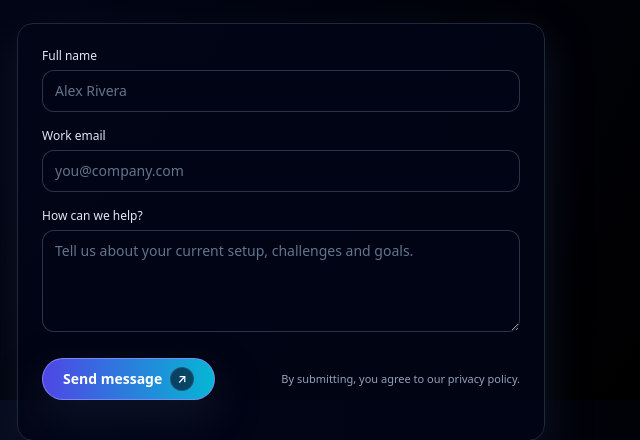
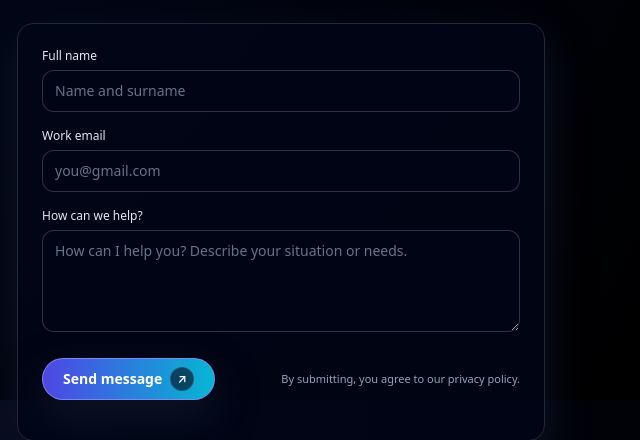
Before and after one commit to AleksaZivkovic01/portfolio-site, a plain HTML site: page index.html in a window 1280 px wide. Shown: the part 2000-2440 px from the top of the page, 639-1279 px from the left. Drawn offline with nearby package versions, Linux system fonts and the light colour scheme.

Commit message:
place holder

```diff
--- a/index.html
+++ b/index.html
@@ -571,7 +571,7 @@
                   name="name"
                   type="text"
                   required
-                  class="w-full rounded-xl border border-slate-700/80 bg-slate-950/80 px-3 py-2.5 text-sm text-slate-50 outline-none transition placeholder:text-slate-500 focus:border-cyan-400 focus:ring-1 focus:ring-cyan-400" placeholder="Alex Rivera" />
+                  class="w-full rounded-xl border border-slate-700/80 bg-slate-950/80 px-3 py-2.5 text-sm text-slate-50 outline-none transition placeholder:text-slate-500 focus:border-cyan-400 focus:ring-1 focus:ring-cyan-400" placeholder="Name and surname" />
               </div>
 
               <div>
@@ -583,7 +583,7 @@
                   name="email"
                   type="email"
                   required
-                  class="w-full rounded-xl border border-slate-700/80 bg-slate-950/80 px-3 py-2.5 text-sm text-slate-50 outline-none transition placeholder:text-slate-500 focus:border-cyan-400 focus:ring-1 focus:ring-cyan-400" placeholder="you@company.com" />
+                  class="w-full rounded-xl border border-slate-700/80 bg-slate-950/80 px-3 py-2.5 text-sm text-slate-50 outline-none transition placeholder:text-slate-500 focus:border-cyan-400 focus:ring-1 focus:ring-cyan-400" placeholder="you@gmail.com" />
               </div>
 
               <div>
@@ -595,7 +595,7 @@
                   name="message"
                   rows="4"
                   required
-                  class="w-full rounded-xl border border-slate-700/80 bg-slate-950/80 px-3 py-2.5 text-sm text-slate-50 outline-none transition placeholder:text-slate-500 focus:border-cyan-400 focus:ring-1 focus:ring-cyan-400" placeholder="Tell us about your current setup, challenges and goals."></textarea>
+                  class="w-full rounded-xl border border-slate-700/80 bg-slate-950/80 px-3 py-2.5 text-sm text-slate-50 outline-none transition placeholder:text-slate-500 focus:border-cyan-400 focus:ring-1 focus:ring-cyan-400" placeholder="How can I help you? Describe your situation or needs."></textarea>
               </div>
 
               <div class="flex flex-wrap items-center justify-between gap-3 pt-1">
--- a/script.js
+++ b/script.js
@@ -31,4 +31,9 @@ if (viewWorkBtn) {
   });
 }
 
-// Formspree will handle form submission; optional custom behavior can go here.
+const mobileButton = document.getElementById('mobile-menu-button');
+const mobileMenu = document.getElementById('mobile-menu');
+
+mobileButton.addEventListener('click', () => {
+  mobileMenu.classList.toggle('hidden');
+});
```
